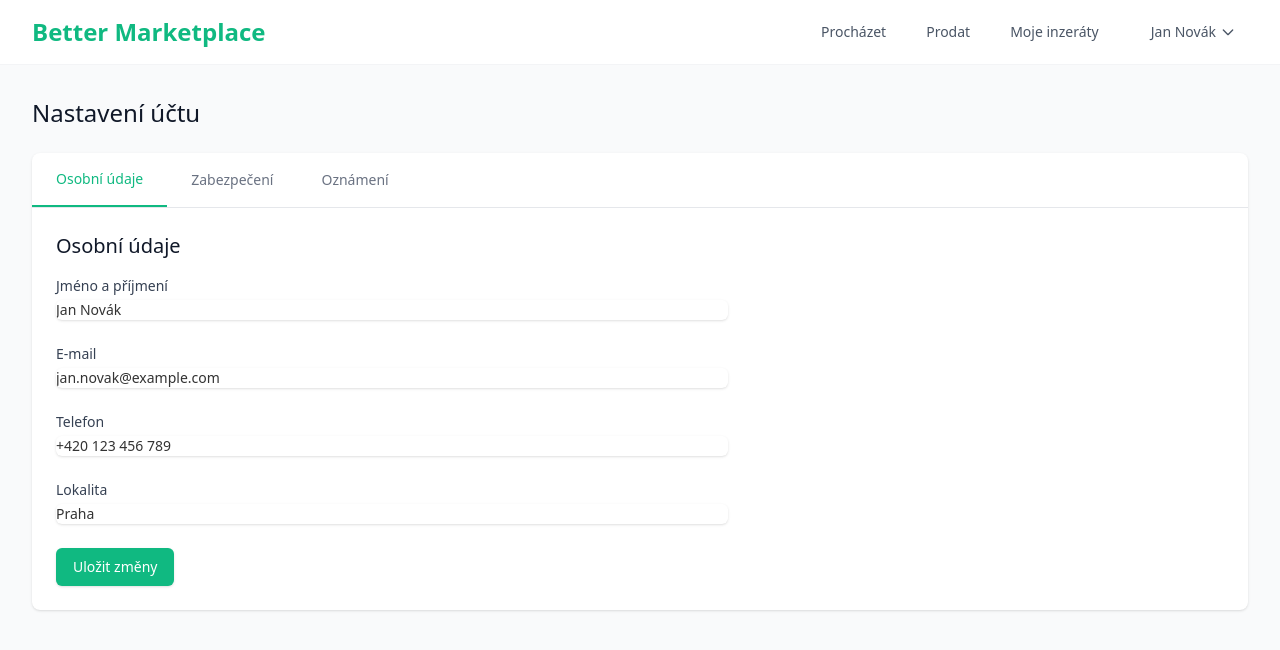
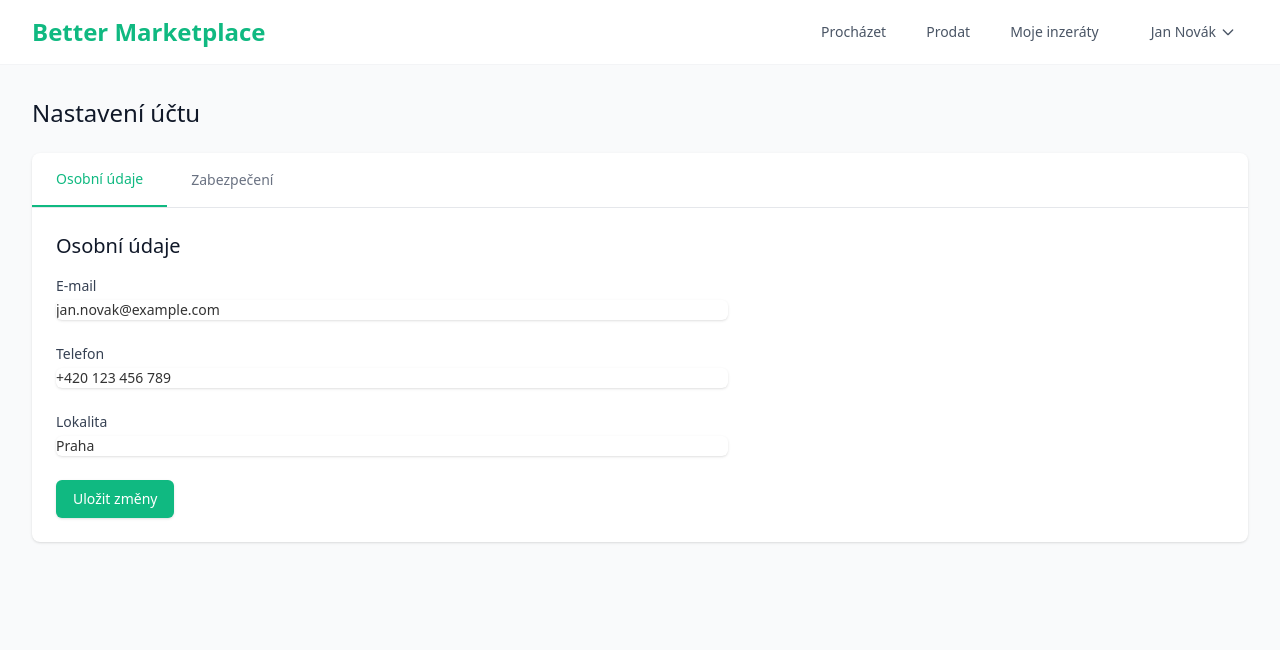
Before and after one commit to xfabo1/better-marketplace, a Next.js app: page /settings in a window 1280 px wide. Shown: the top 650 px of the page. Built offline with nearby package versions, Linux system fonts and the light colour scheme.

Commit message:
Remove notifications part and personal name

```diff
--- a/src/app/settings/page.tsx
+++ b/src/app/settings/page.tsx
@@ -6,15 +6,13 @@ import Header from "@/components/Header";
 
 export default function SettingsPage() {
   const searchParams = useSearchParams();
-  const [activeTab, setActiveTab] = useState<'profile' | 'security' | 'notifications'>('profile');
+  const [activeTab, setActiveTab] = useState<'profile' | 'security'>('profile');
 
   // Set active tab based on URL parameter if present
   useEffect(() => {
     const tab = searchParams.get('tab');
     if (tab === 'security') {
       setActiveTab('security');
-    } else if (tab === 'notifications') {
-      setActiveTab('notifications');
     } else {
       setActiveTab('profile');
     }
@@ -22,13 +20,9 @@ export default function SettingsPage() {
 
   // Mock user data
   const [userData, setUserData] = useState({
-    name: "Jan Novák",
     email: "jan.novak@example.com",
     phone: "+420 123 456 789",
-    location: "Praha",
-    notifyNewMessages: true,
-    notifyStatusChanges: true,
-    notifyPromotions: false
+    location: "Praha"
   });
 
   const handleProfileSubmit = (e: React.FormEvent) => {
@@ -43,15 +37,6 @@ export default function SettingsPage() {
     // Here you would call your API to update the password
     console.log("Password update submitted");
     alert("Heslo bylo úspěšně změněno!");
-  };
-
-  const handleNotificationChange = (setting: string, value: boolean) => {
-    setUserData(prev => ({
-      ...prev,
-      [setting]: value
-    }));
-    // Here you would call your API to update notification settings
-    console.log(`Notification setting ${setting} changed to ${value}`);
   };
 
   return (
@@ -87,16 +72,6 @@ export default function SettingsPage() {
                 >
                   Zabezpečení
                 </button>
-                <button
-                  onClick={() => setActiveTab('notifications')}
-                  className={`px-6 py-4 text-sm font-medium whitespace-nowrap ${
-                    activeTab === 'notifications'
-                      ? 'border-b-2 border-primary text-primary'
-                      : 'text-gray-500 hover:text-gray-700 hover:border-gray-300'
-                  }`}
-                >
-                  Oznámení
-                </button>
               </nav>
             </div>
 
@@ -105,19 +80,6 @@ export default function SettingsPage() {
                 <div>
                   <h2 className="text-xl font-medium text-gray-900 mb-4">Osobní údaje</h2>
                   <form onSubmit={handleProfileSubmit} className="space-y-6 max-w-2xl">
-                    <div>
-                      <label htmlFor="name" className="block text-sm font-medium text-gray-700">
-                        Jméno a příjmení
-                      </label>
-                      <input
-                        type="text"
-                        id="name"
-                        className="mt-1 block w-full rounded-md border-gray-300 shadow-sm focus:border-primary focus:ring-primary sm:text-sm"
-                        value={userData.name}
-                        onChange={(e) => setUserData({...userData, name: e.target.value})}
-                      />
-                    </div>
-
                     <div>
                       <label htmlFor="email" className="block text-sm font-medium text-gray-700">
                         E-mail
@@ -217,62 +179,6 @@ export default function SettingsPage() {
                   </form>
                 </div>
               )}
-
-              {activeTab === 'notifications' && (
-                <div>
-                  <h2 className="text-xl font-medium text-gray-900 mb-4">Oznámení</h2>
-
-                  <div className="space-y-6 max-w-2xl">
-                    <div className="flex items-start">
-                      <div className="flex items-center h-5">
-                        <input
-                          id="notify-messages"
-                          type="checkbox"
-                          className="focus:ring-primary h-4 w-4 text-primary border-gray-300 rounded"
-                          checked={userData.notifyNewMessages}
-                          onChange={(e) => handleNotificationChange('notifyNewMessages', e.target.checked)}
-                        />
-                      </div>
-                      <div className="ml-3 text-sm">
-                        <label htmlFor="notify-messages" className="font-medium text-gray-700">Nové zprávy</label>
-                        <p className="text-gray-500">Dostávat oznámení o nových zprávách od ostatních uživatelů.</p>
-                      </div>
-                    </div>
-
-                    <div className="flex items-start">
-                      <div className="flex items-center h-5">
-                        <input
-                          id="notify-status"
-                          type="checkbox"
-                          className="focus:ring-primary h-4 w-4 text-primary border-gray-300 rounded"
-                          checked={userData.notifyStatusChanges}
-                          onChange={(e) => handleNotificationChange('notifyStatusChanges', e.target.checked)}
-                        />
-                      </div>
-                      <div className="ml-3 text-sm">
-                        <label htmlFor="notify-status" className="font-medium text-gray-700">Změny stavu inzerátů</label>
-                        <p className="text-gray-500">Dostávat oznámení o změnách stavu vašich inzerátů.</p>
-                      </div>
-                    </div>
-
-                    <div className="flex items-start">
-                      <div className="flex items-center h-5">
-                        <input
-                          id="notify-promotions"
-                          type="checkbox"
-                          className="focus:ring-primary h-4 w-4 text-primary border-gray-300 rounded"
-                          checked={userData.notifyPromotions}
-                          onChange={(e) => handleNotificationChange('notifyPromotions', e.target.checked)}
-                        />
-                      </div>
-                      <div className="ml-3 text-sm">
-                        <label htmlFor="notify-promotions" className="font-medium text-gray-700">Propagační nabídky</label>
-                        <p className="text-gray-500">Dostávat oznámení o speciálních nabídkách a novinkách.</p>
-                      </div>
-                    </div>
-                  </div>
-                </div>
-              )}
             </div>
           </div>
         </div>
```
